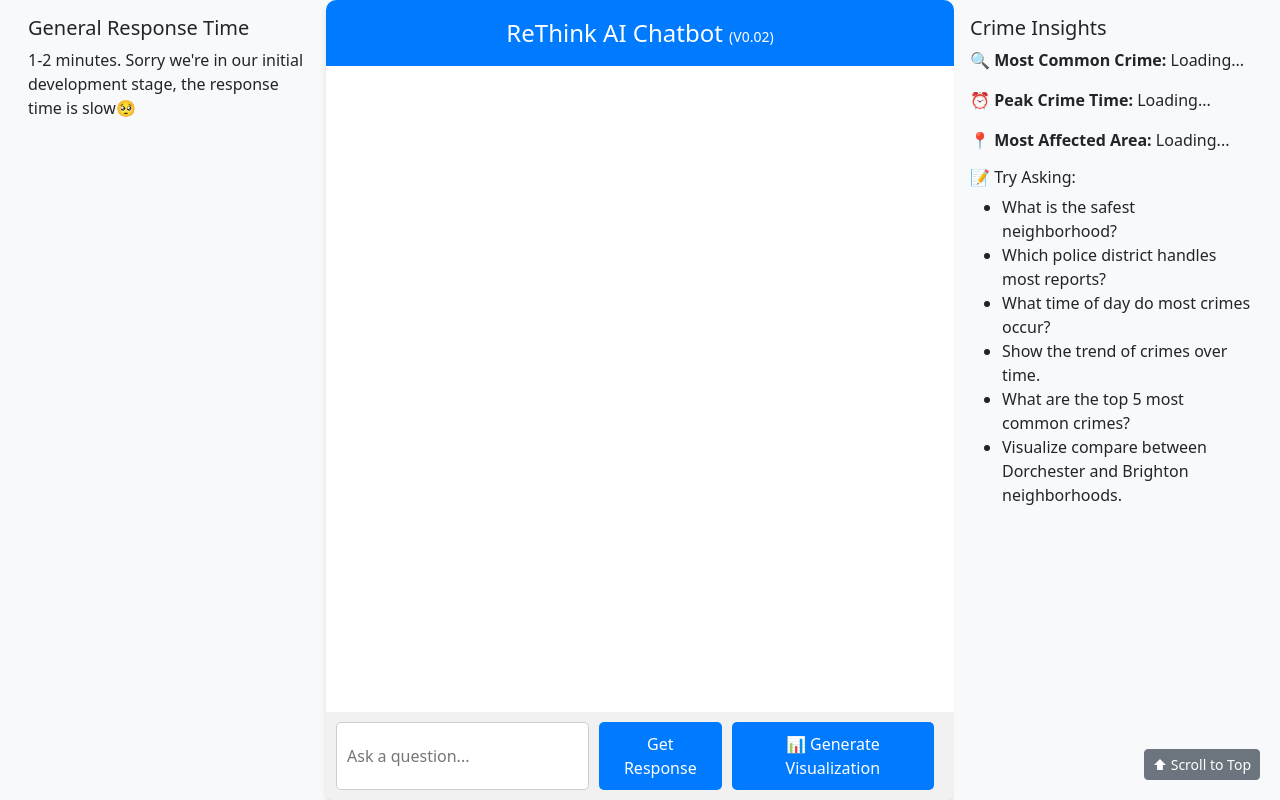
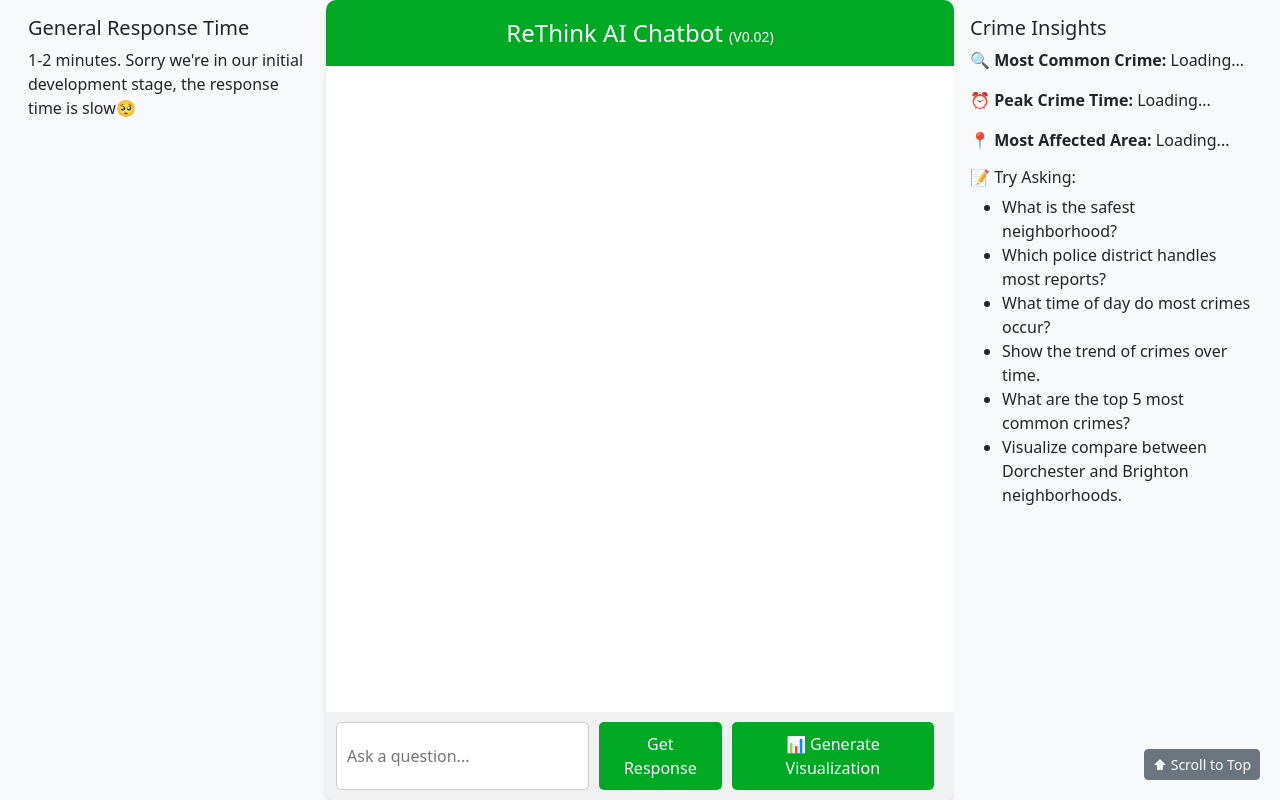
Before and after one commit to Public-Computing-Lab/Spark25-Community-Sentiment, a Python web app: template templates/index.html in a window 1280 px wide. Run offline with Jinja, Linux system fonts and the light colour scheme; the template is opened without the code that fills it, so the values that code supplies are empty.

Commit message:
updated header/button color to visual diff versions

```diff
--- a/templates/index.html
+++ b/templates/index.html
@@ -27,7 +27,7 @@
             overflow: hidden;
         }
         .chat-header {
-            background: #007bff;
+            background: #00a924;
             color: white;
             padding: 15px;
             text-align: center;
@@ -53,7 +53,7 @@
         }
         .chat-input button {
             padding: 10px 15px;
-            background: #007bff;
+            background: #00a924;
             color: white;
             border: none;
             border-radius: 5px;
```
